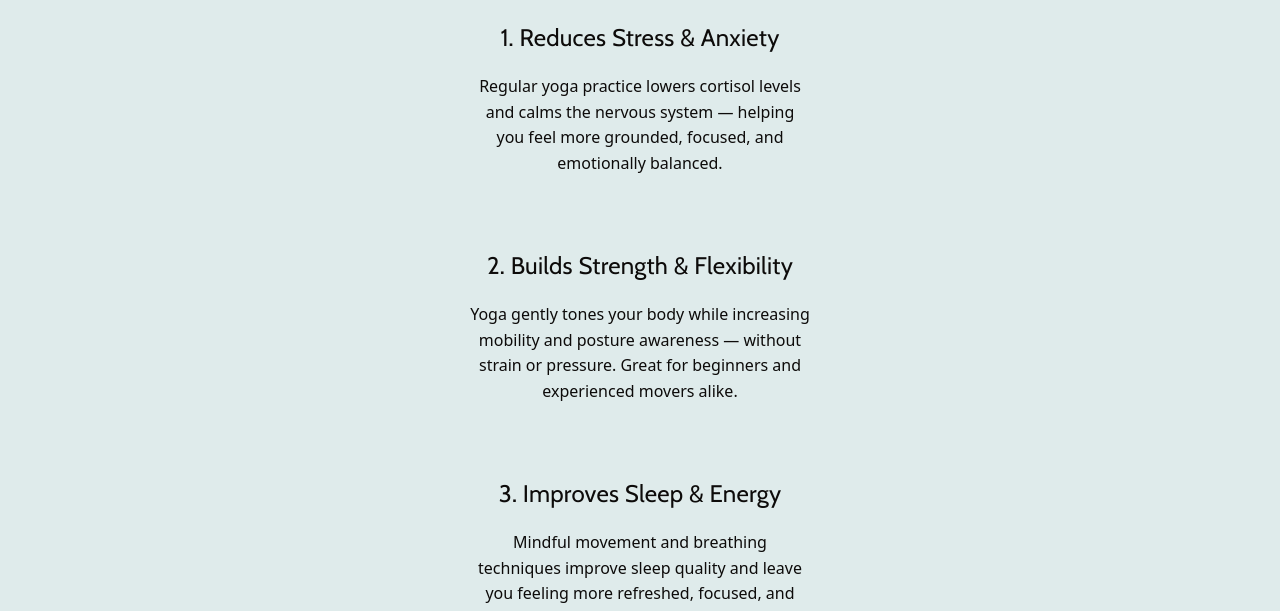
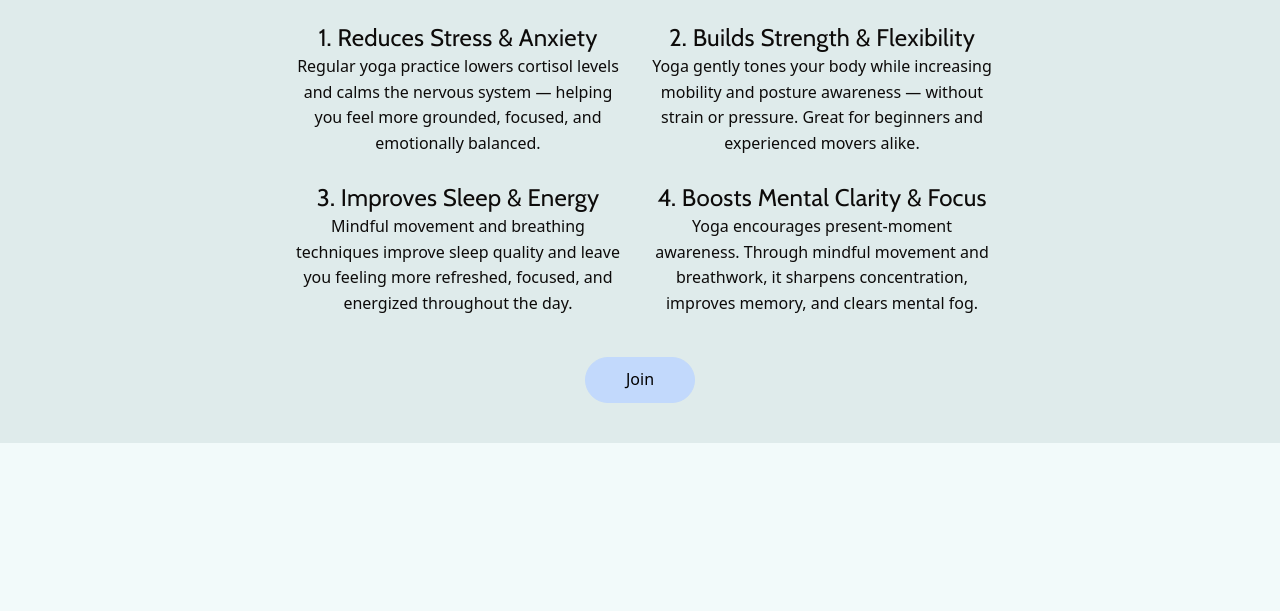
Before and after one commit to Kuchinskiy/project-W3CanD01T, a website built with Vite: page src/index.html in a window 1280 px wide. Shown: the part 189-800 px from the top of the page. Built offline with nearby package versions, Linux system fonts and the light colour scheme.

Commit message:
changes about-us

```diff
--- a/src/css/about-us.css
+++ b/src/css/about-us.css
@@ -19,10 +19,10 @@
 .content-container .paragraph {
   margin-bottom: 48px;
   text-align: center;
-  min-width: 344px;
+  width: 100%;
 }
 
-.list {
+.about-us-list {
   display: flex;
   flex-direction: column;
   align-items: center;
@@ -59,26 +59,35 @@
     gap: 24px;
     margin-bottom: 24px;
   }
-  .list {
+  .list-items,
+  .subhead {
+    margin-bottom: 0;
+  }
+  .about-us-list {
     flex-direction: row;
     flex-wrap: wrap;
-    gap: 24px 46px;
+    gap: 24px;
+    margin-bottom: 40px;
   }
   .list-items {
     width: calc((100% - 24px) / 2);
   }
   .button-section-five {
     width: 110px;
+    margin-left: auto;
+    margin-right: auto;
   }
 }
 @media only screen and (min-width: 1336px) {
-  .list {
+  .about-us-list {
     gap: 24px;
+    width: 100%;
   }
   .list-items {
     width: calc((100% - 72px) / 4);
   }
   .subhead {
     font-size: 28px;
+    margin-bottom: 24px;
   }
 }
--- a/src/partials/about-us.html
+++ b/src/partials/about-us.html
@@ -4,7 +4,7 @@
             <h2 class="about-us">Why Yoga Helps You</h2>
             <p class="paragraph">Four science-backed reasons to start your journey today</p>
         </div>
-        <ul class="list">
+        <ul class="about-us-list">
             <li class="list-items">
                 <h3 class="subhead">1. Reduces Stress & Anxiety</h3>
                 <p class="paragraph">Regular yoga practice lowers cortisol levels and calms the nervous system — helping
```
